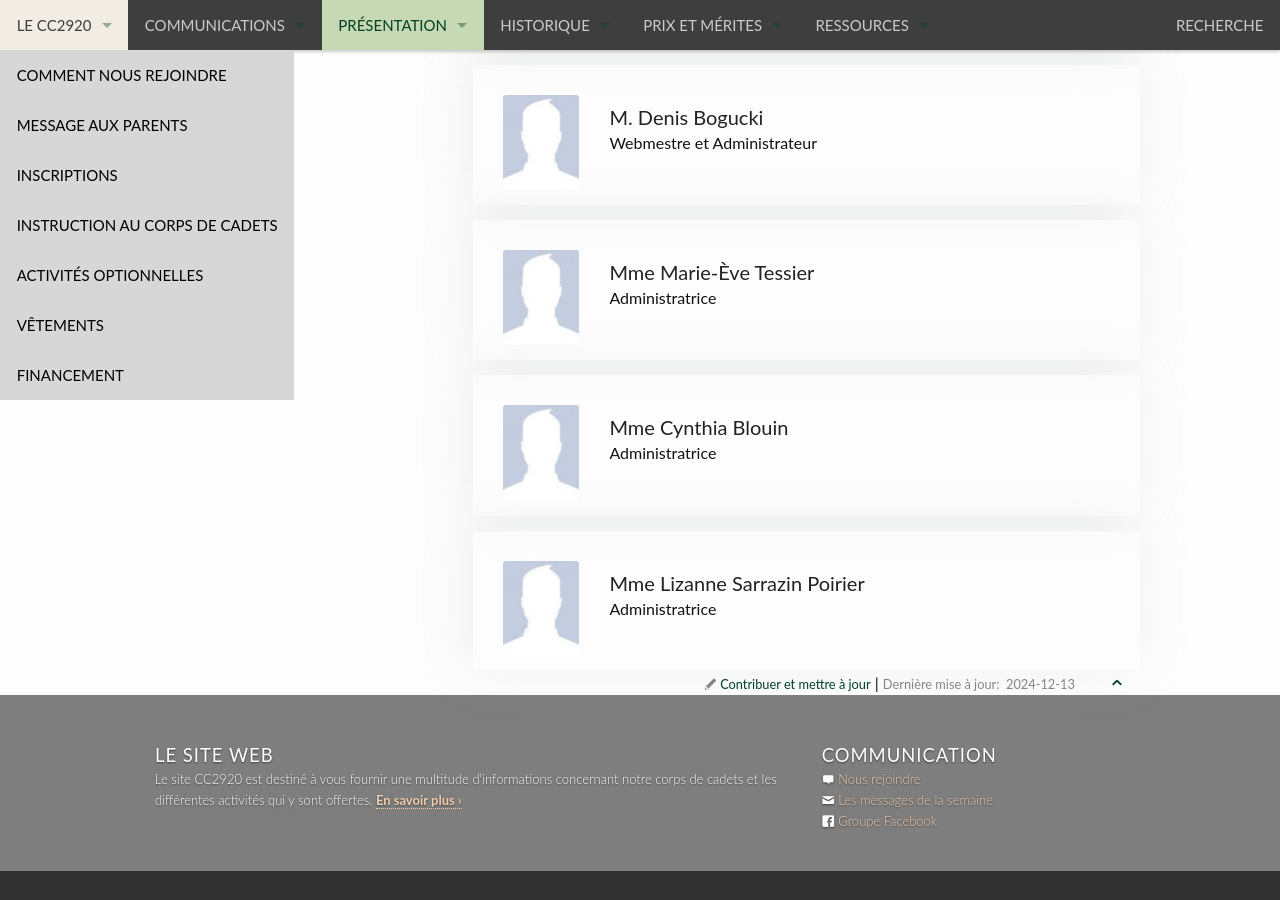
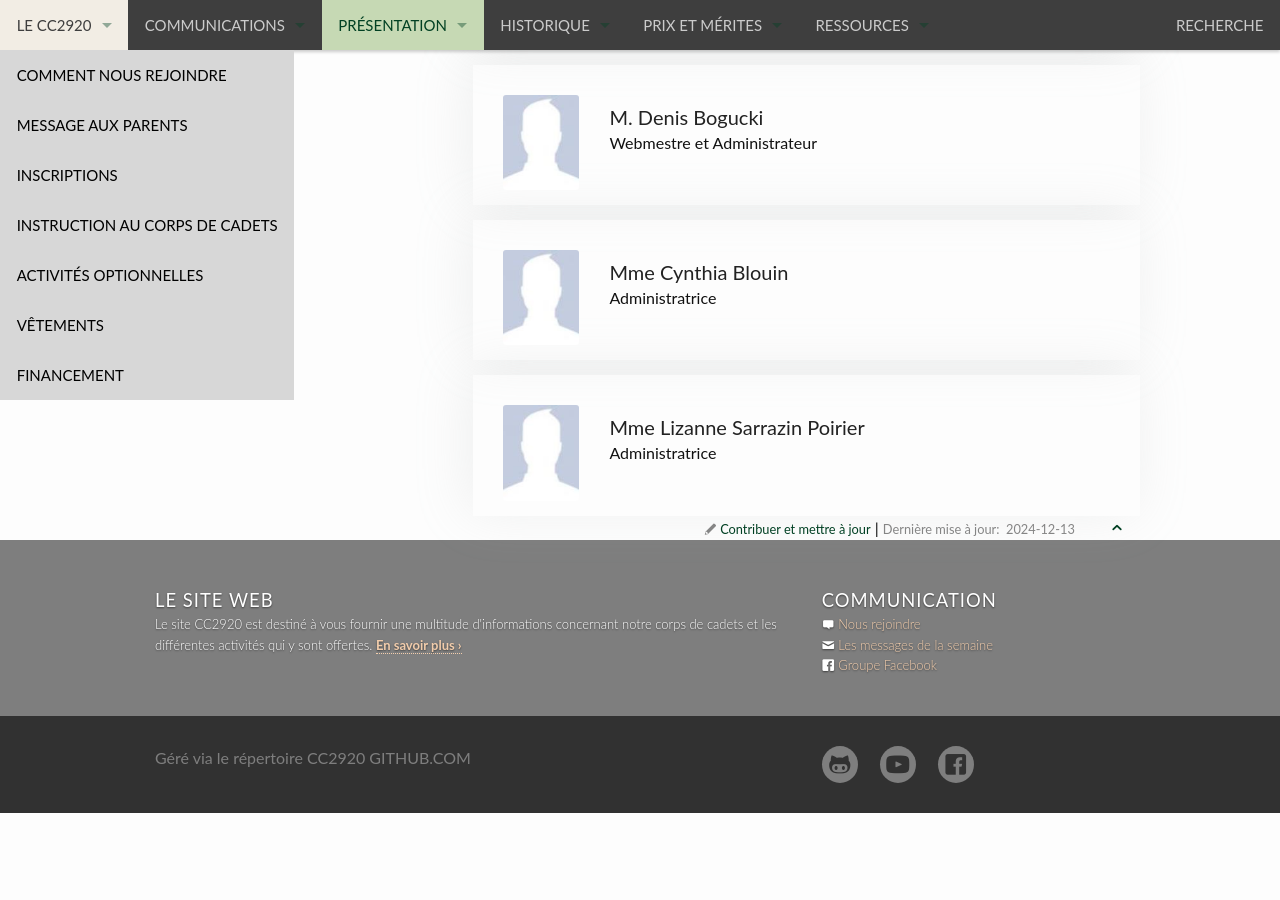
Before and after one commit to CC2920/web, a Jekyll site: the page built from _presentation/comite-soutien.md, in a window 1280 px wide and 900 px high, scrolled down 2038 px. Built offline with Jekyll 4.4.1, drawn with Linux system fonts in a browser that asks for light colours; after the commit the page ends 2851 px from its top, so only the background shows below that.

Commit message:
Update comite-soutien.md

```diff
--- a/_presentation/comite-soutien.md
+++ b/_presentation/comite-soutien.md
@@ -22,10 +22,6 @@ le-comite-soutien:
     - member:
       name: M. Denis Bogucki
       title: Webmestre et Administrateur
-
-    - member:
-      name: Mme Marie-Ève Tessier
-      title: Administratrice
 
     - member:
       name: Mme Cynthia Blouin
```
